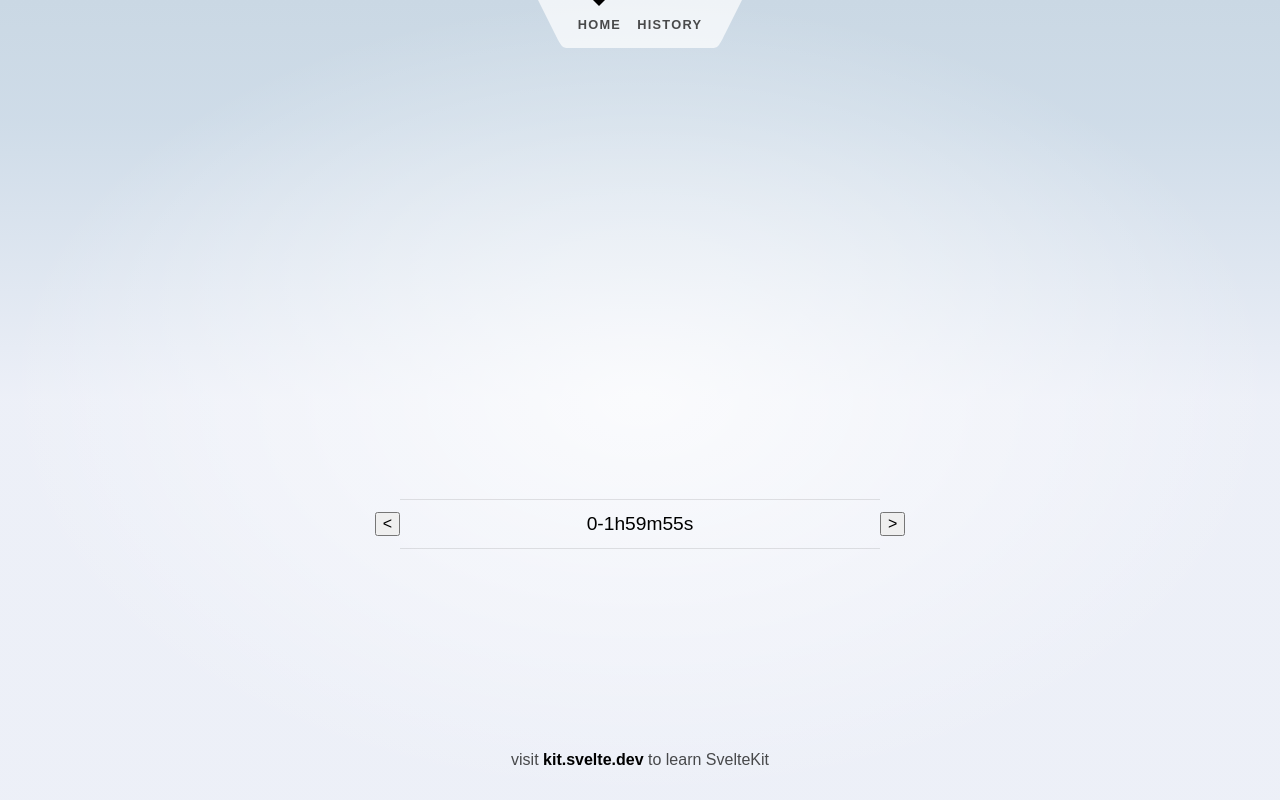
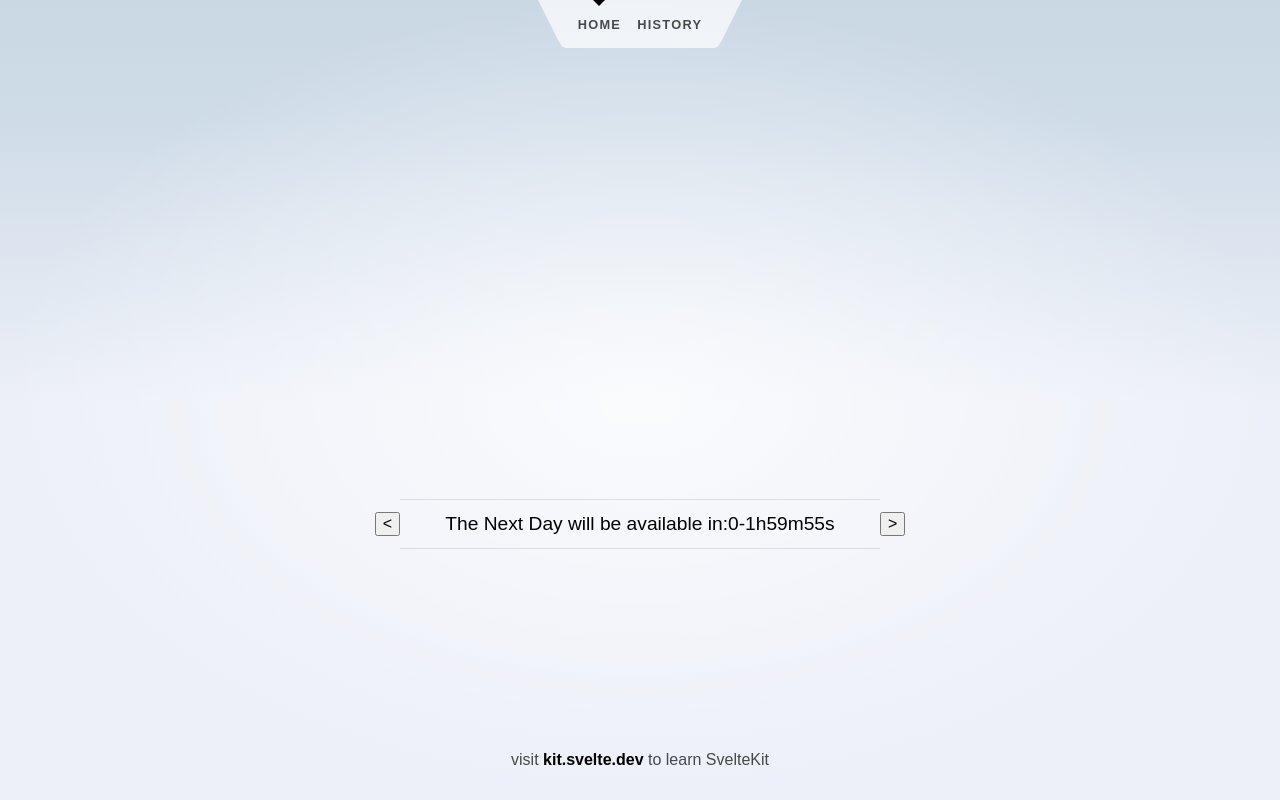
Before and after one commit to animeguesser/anime-frontend, a SvelteKit app: page / in a window 1280 px wide. Built offline with nearby package versions, Linux system fonts and the light colour scheme; no server answers.

Commit message:
fix: actually fixed smile

```diff
--- a/src/routes/Clock.svelte
+++ b/src/routes/Clock.svelte
@@ -17,6 +17,7 @@
 	<div class="clock-viewport">
 		<div class="clock-digits" style="transform: translate(0, {100}%)">
 			<strong class="hidden" aria-hidden="true">
+				The Next Day will be available in:
 				<span class="minutes">{hoursRemain < 10 ? `0${hoursRemain}` : hoursRemain}</span>h
 				<span class="minutes">{minutesRemain < 10 ? `0${minutesRemain}` : minutesRemain}</span>m
 				<span class="secs"
--- a/src/routes/ComboBox.svelte
+++ b/src/routes/ComboBox.svelte
@@ -1,5 +1,7 @@
 <script>
 	import { uid, onClickOutside } from './Context.svelte';
+
+	import { writable } from 'svelte/store';
 
 	export let disabled = undefined;
 	export let error = undefined;
@@ -13,6 +15,8 @@
 	export let readonly = undefined;
 	export let required = undefined;
 	export let value = '';
+
+	$: showList('', options);
 
 	export let filter = (text) => {
 		return options;
@@ -133,7 +137,7 @@
 		}
 	}
 
-	async function showList(inputValue) {
+	async function showList(inputValue, option) {
 		const isExactMatch = options.some((o) =>
 			o.options ? o.options.some((o) => o.text === inputValue) : o.text === inputValue
 		);
```
